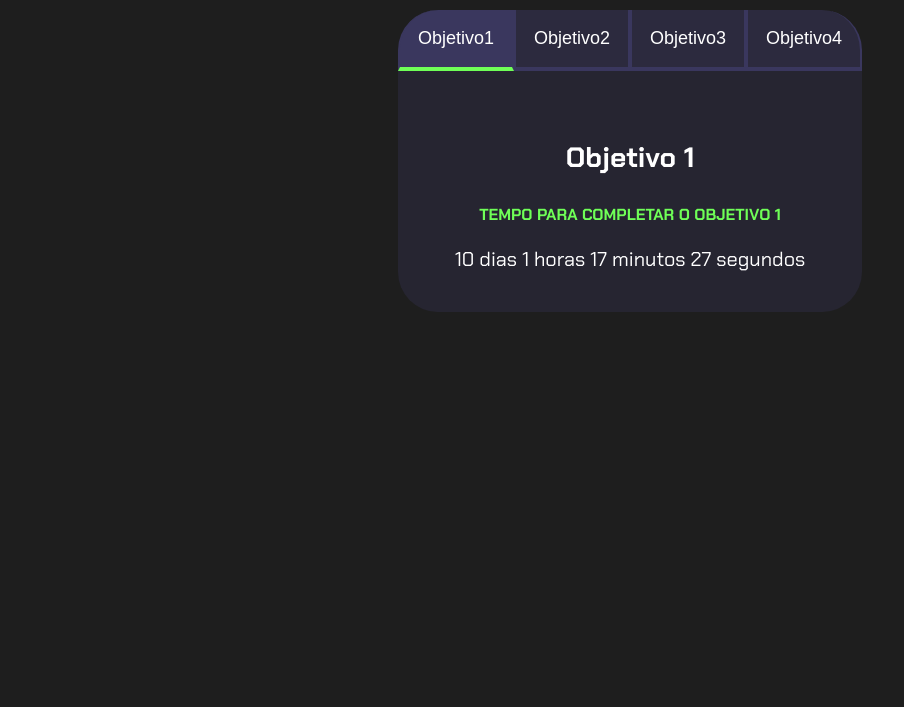
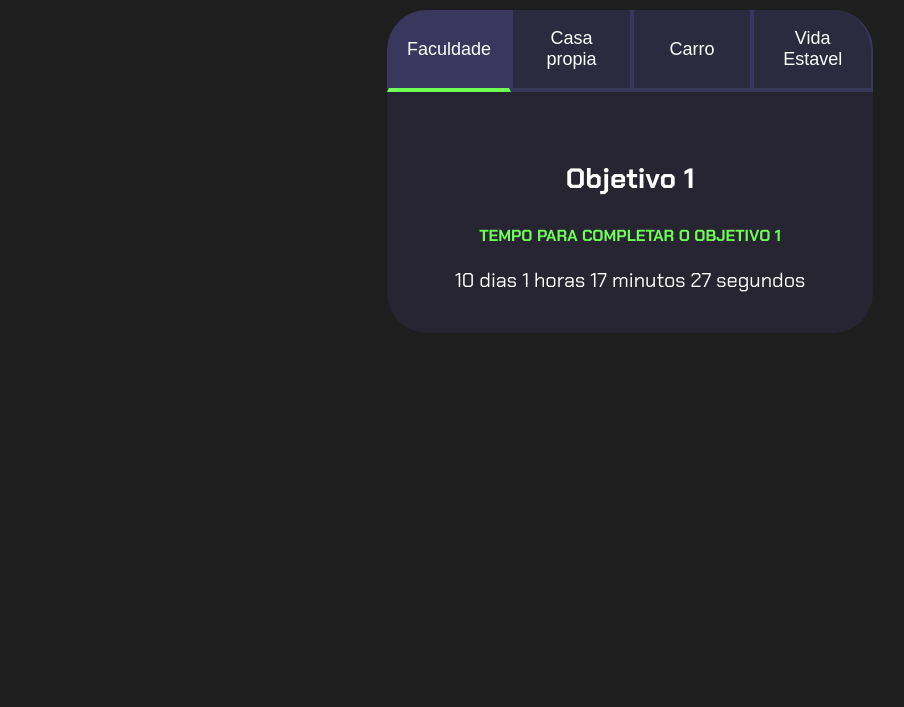
Before and after one commit to LotusXp/TesteX, a plain HTML site: page index.html in a window 1280 px wide. Shown: the part 93-800 px from the top of the page, without its empty margins (10-914 px from the left). Drawn offline with Linux system fonts and the light colour scheme.

Commit message:
Update index.html

```diff
--- a/index.html
+++ b/index.html
@@ -11,10 +11,10 @@
       <h2 class="titulo-principal">Meus Objetivos do ano<span>_</span></h2>
       <div class="conteudo">
         <div class="botoes">
-          <button class="botao ativo">Objetivo1</button>
-          <button class="botao">Objetivo2</button>
-          <button class="botao">Objetivo3</button>
-          <button class="botao">Objetivo4</button>
+          <button class="botao ativo">Faculdade</button>
+          <button class="botao">Casa propia</button>
+          <button class="botao">Carro</button>
+          <button class="botao">Vida Estavel</button>
         </div>
         <div class="abas-textos">
           <div class="aba-conteudo ativo">
```
